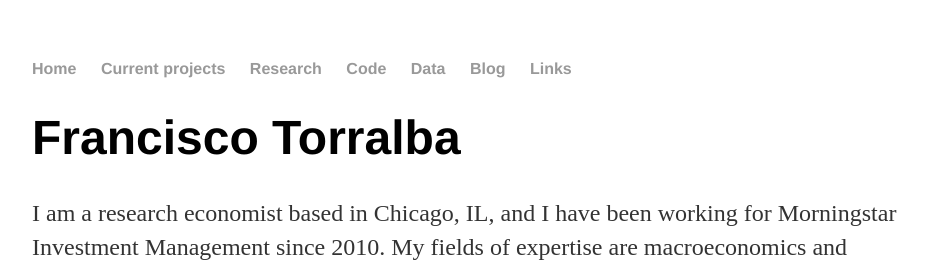
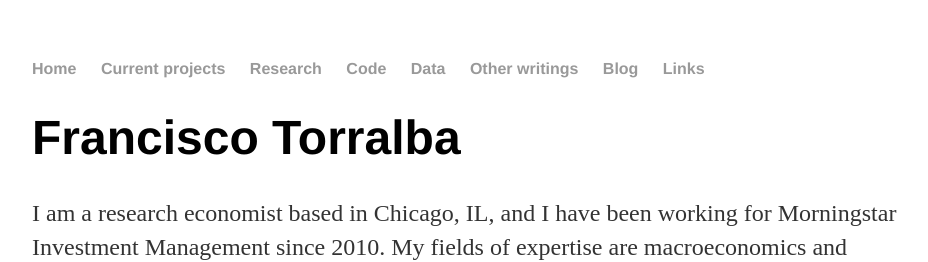
Before and after one commit to ftorralba/ftorralba.github.io, a Jekyll site: the page built from index.html, in a window 1280 px wide. Shown: the top 262 px of the page, without its empty margins (160-1088 px from the left). Built offline with Jekyll 4.4.1, drawn with Linux system fonts in a browser that asks for light colours.

Commit message:
Update default.html

```diff
--- a/_layouts/default.html
+++ b/_layouts/default.html
@@ -14,6 +14,7 @@
 		        	<!-- <li><a href="/cv">CV</a></li> -->
 				<li><a href="/code">Code</a></li>
 	        		<li><a href="/data">Data</a></li>
+				<li><a href="/otherwritings">Other writings</a></li>
                                 <li><a href="/blog">Blog</a></li>
 				<li><a href="/links">Links</a></li>
 	    		</ul>
```
